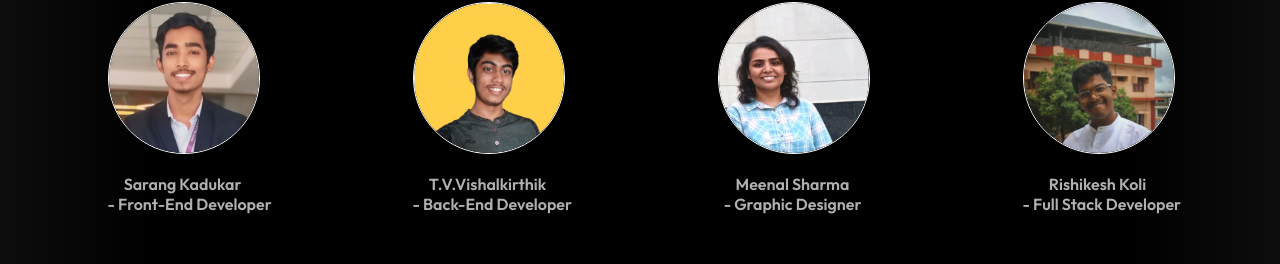
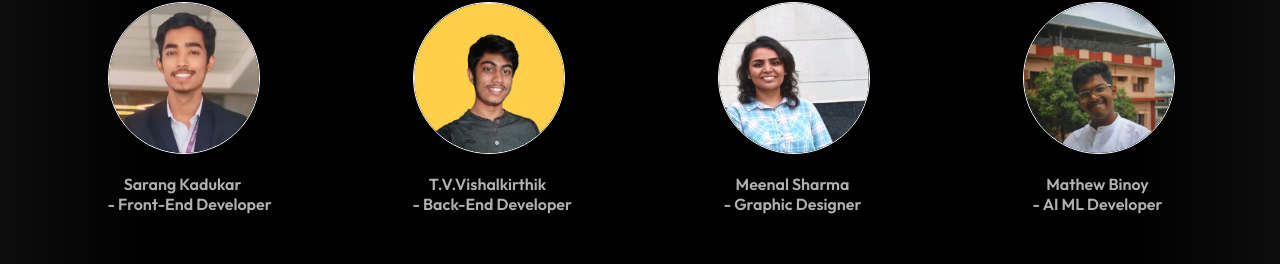
Before and after one commit to Sarang9975/supermind_hackathon, a React (Create React App) app: page / in a window 1280 px wide. Shown: the part 2147-2411 px from the top of the page. Built offline with nearby package versions, Linux system fonts and the light colour scheme.

Commit message:
Update Home.js

```diff
--- a/src/Home.js
+++ b/src/Home.js
@@ -237,7 +237,7 @@ function Homepage() {
               <div className="team-image-container">
                 <img src={personImage4} alt="Team Member 4" />
                 <a
-                  href="https://www.linkedin.com/in/rishikesh-koli-828248257"
+                  href="https://www.linkedin.com/in/mathew-binoy-b5ab27255"
                   target="_blank"
                   rel="noopener noreferrer"
                   className="linkedin-icon"
@@ -245,7 +245,7 @@ function Homepage() {
                   <img src={linkedin} alt="linkedin" />
                 </a>
               </div>
-              <p>Rishikesh Koli<br/>- Full Stack Developer</p>
+              <p>Mathew Binoy<br/>- AI ML Developer</p>
             </div>
           </div>
         </section>
```
